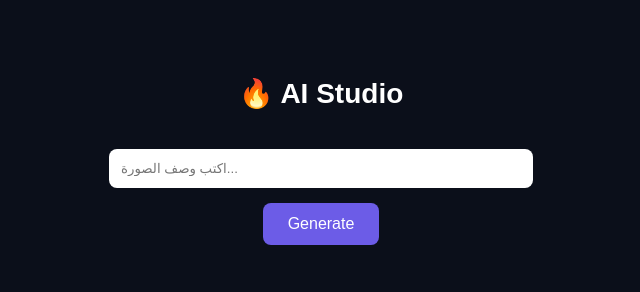
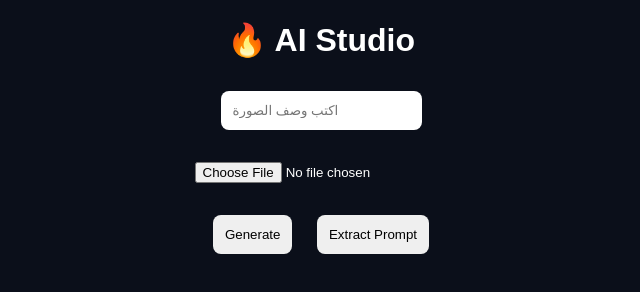
Before and after one commit to Nader77700/ai-studio, a website: page index.html in a window 1280 px wide. Shown: the whole page, without its empty margins (319-959 px from the left). Drawn offline with Linux system fonts and the light colour scheme.

Commit message:
Refactor index.html for improved layout and styles
Refactor HTML structure and styling for better organization.

```diff
--- a/index.html
+++ b/index.html
@@ -3,50 +3,25 @@
 <head>
 <meta charset="UTF-8">
 <title>AI Studio</title>
-
 <style>
 body {
-      background: #0b0f1a;
-      color: white;
-      font-family: Arial;
-      text-align: center;
-      padding-top: 50px;
+  background:#0b0f1a;
+  color:white;
+  text-align:center;
+  font-family:Arial;
 }
 
-    h1 {
-      font-size: 28px;
-    }
-
-    input {
-      width: 80%;
-      max-width: 400px;
-      padding: 12px;
-      border-radius: 8px;
-      border: none;
-      margin-top: 20px;
-    }
-
-    button {
-      margin-top: 15px;
-      padding: 12px 25px;
-      border: none;
-      border-radius: 8px;
-      background: #6c5ce7;
-      color: white;
-      font-size: 16px;
-      cursor: pointer;
+input, button {
+  padding:12px;
+  margin:10px;
+  border-radius:8px;
+  border:none;
 }
 
 img {
-      margin-top: 20px;
-      width: 300px;
-      border-radius: 10px;
-      display: none;
-    }
-
-    .loading {
-      margin-top: 15px;
-      display: none;
+  width:300px;
+  display:none;
+  margin-top:20px;
 }
 </style>
 </head>
@@ -55,62 +30,48 @@
 
 <h1>🔥 AI Studio</h1>
 
-  <input id="prompt" placeholder="اكتب وصف الصورة..." />
+<input id="prompt" placeholder="اكتب وصف الصورة" />
+<br>
+
+<input type="file" id="imageInput" />
+<br>
+
+<button onclick="generate()">Generate</button>
+<button onclick="extract()">Extract Prompt</button>
 
 <br>
-
-  <!-- ✅ تم اصلاح الزرار -->
-  <button id="btn" onclick="generateImage()">Generate</button>
-
-  <div class="loading" id="loading">⏳ جاري التوليد...</div>
-
-  <br>
-
 <img id="result" />
 
 <script>
-    async function generateImage() {
+async function generate() {
   const prompt = document.getElementById("prompt").value;
-      const img = document.getElementById("result");
-      const loading = document.getElementById("loading");
-      const btn = document.getElementById("btn");
 
-      if (!prompt) {
-        alert("اكتب وصف الاول");
-        return;
-      }
-
-      btn.innerText = "⏳ جاري التوليد...";
-      btn.disabled = true;
-
-      loading.style.display = "block";
-      img.style.display = "none";
-
-      try {
   const res = await fetch("/generate", {
-          method: "POST",
-          headers: {
-            "Content-Type": "application/json"
-          },
+    method:"POST",
+    headers:{ "Content-Type":"application/json" },
     body: JSON.stringify({ prompt })
   });
 
   const data = await res.json();
 
-        if (data.result) {
-          img.src = data.result;
-          img.style.display = "block";
-        } else {
-          alert("فشل التوليد");
+  document.getElementById("result").src = data.result;
+  document.getElementById("result").style.display = "block";
 }
 
-      } catch (err) {
-        alert("حصل خطأ");
-      }
+async function extract() {
+  const file = document.getElementById("imageInput").files[0];
 
-      loading.style.display = "none";
-      btn.innerText = "Generate";
-      btn.disabled = false;
+  const formData = new FormData();
+  formData.append("image", file);
+
+  const res = await fetch("/extract-prompt", {
+    method:"POST",
+    body: formData
+  });
+
+  const data = await res.json();
+
+  document.getElementById("prompt").value = data.prompt;
 }
 </script>
 
```
Lines whose indentation alone changed are shown as unchanged.
